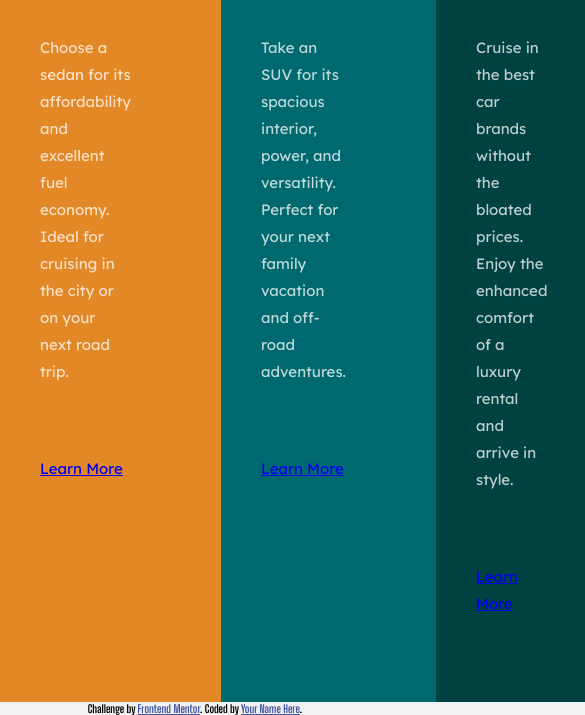
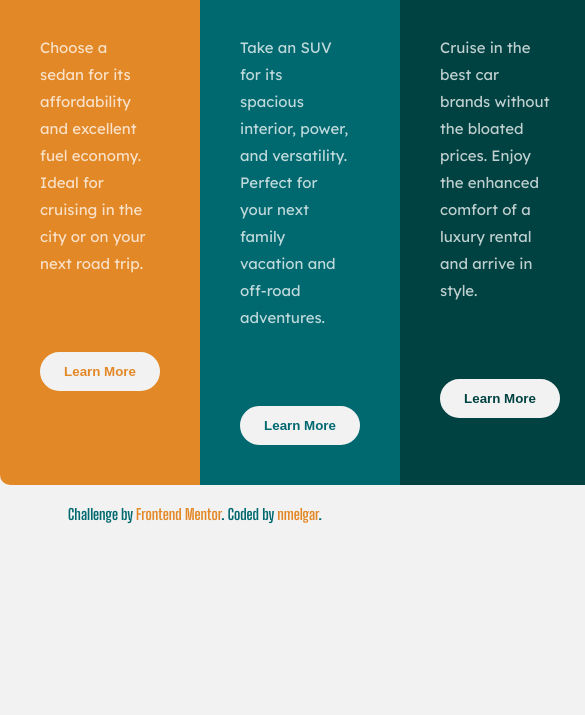
Before and after one commit to nmelgar/3_column_preview_card_component, a plain HTML site: page index.html in a window 390 px wide. Shown: the part 199-914 px from the top of the page, 585 px wide, since content can reach past the window. After the commit the page ends 844 px from the top, so only its background shows below. Drawn offline with Linux system fonts and the light colour scheme.

Commit message:
07-10-15:00--its just completed for desktop, just missing responsiveness

```diff
--- a/css/styles.css
+++ b/css/styles.css
@@ -43,14 +43,15 @@ body {
 }
 
 h2 {
-  color: var(--very-light-gray);font-weight: 700;
-font-size: 30px;
+  color: var(--very-light-gray);
+  font-weight: 700;
+  font-size: 30px;
 }
 
-p {
+p:not(.learn-more-button) {
   color: var(--transparent-white);
   font-family: 'Lexend Deca', sans-serif;
-  padding: 25px 50px 30px 0;
+  padding: 25px 10px 30px 0;
   font-weight: 200;
   line-height: 1.8;
 }
@@ -58,7 +59,7 @@ p {
 .component-container {
   display: grid;
   grid-template-columns: 1fr 1fr 1fr;
-  max-width: 980px;
+  max-width: 880px;
   margin: 0 auto;
   margin-top: 10%;
 }
@@ -68,22 +69,71 @@ p {
 }
 
 .column-1 {
+  border-top-left-radius: 10px;
+  border-bottom-left-radius: 10px;
   background-color: var(--bright-orange);
+}
+
+.column-1 button {
+  color: var(--bright-orange);
+  font-weight: 700;
+}
+
+.column-1 button:hover {
+  color: var(--very-light-gray);
+  background-color: transparent;
+  cursor: pointer;
 }
 
 .column-2 {
   background-color: var(--dark-cyan);
 }
 
+.column-2 button {
+  color: var(--dark-cyan);
+  font-weight: 700;
+}
+
+.column-2 button:hover {
+  color: var(--very-light-gray);
+  background-color: transparent;
+  cursor: pointer;
+}
+
 .column-3 {
+  border-top-right-radius: 10px;
+  border-bottom-right-radius: 10px;
   background-color: var(--very-dark-cyan);
 }
 
+.column-3 button {
+  color: var(--very-dark-cyan);
+  font-weight: 700;
+}
+
+.column-3 button:hover {
+  color: var(--very-light-gray);
+  background-color: transparent;
+  cursor: pointer;
+}
+
+.learn-more-button {
+  margin-top: 30px;
+  background: var(--very-light-gray);
+  width: 120px;
+  text-align: center;
+  padding: 10px;
+  border-radius: 20px;
+  border: 2px solid var(--very-light-gray);
+}
+
 .attribution {
-  font-size: 11px;
+  margin-top: 20px;
   text-align: center;
+  color: var(--dark-cyan);
 }
 
 .attribution a {
-  color: hsl(228, 45%, 44%);
+  color: var(--bright-orange);
+  text-decoration: none;
 }
--- a/index.html
+++ b/index.html
@@ -20,7 +20,7 @@
         <h2>SEDANS</h2>
         <p>Choose a sedan for its affordability and excellent fuel economy. Ideal for cruising in the city
           or on your next road trip.</p>
-        <p class="learn-more-button"><a href="#">Learn More</a></p>
+        <button class="learn-more-button">Learn More</button>
       </div>
 
       <div class="component-column column-2">
@@ -28,7 +28,7 @@
         <h2>SUVS</h2>
         <p>Take an SUV for its spacious interior, power, and versatility. Perfect for your next family vacation
           and off-road adventures.</p>
-        <p class="learn-more-button"><a href="#">Learn More</a></p>
+        <button class="learn-more-button">Learn More</button>
       </div>
 
       <div class="component-column column-3">
@@ -36,14 +36,14 @@
         <h2>LUXURY</h2>
         <p>Cruise in the best car brands without the bloated prices. Enjoy the enhanced comfort of a luxury
           rental and arrive in style.</p>
-        <p class="learn-more-button"><a href="#">Learn More</a></p>
+        <button class="learn-more-button">Learn More</button>
       </div>
     </div>
 
     <div class="attribution">
-      Challenge by <a href="https://www.frontendmentor.io?ref=challenge" target="_blank">Frontend Mentor</a>.
-      Coded by <a href="#">Your Name Here</a>.
-    </div>
+     Challenge by <a href="https://www.frontendmentor.io?ref=challenge" target="_blank">Frontend Mentor</a>.
+     Coded by <a target="_blank" href="https://github.com/nmelgar">nmelgar</a>.
+   </div>
 
   </div>
 </body>
```
